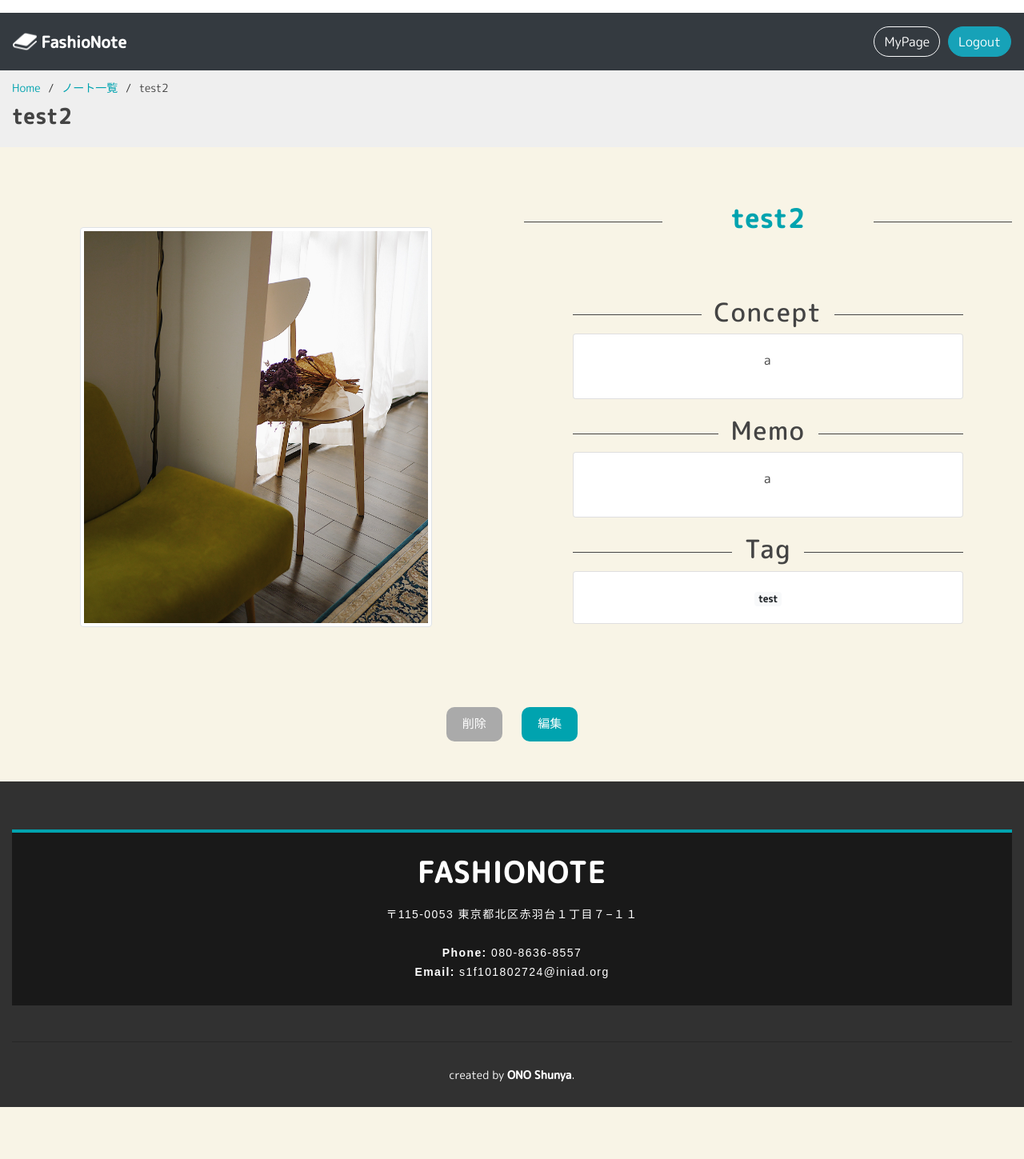
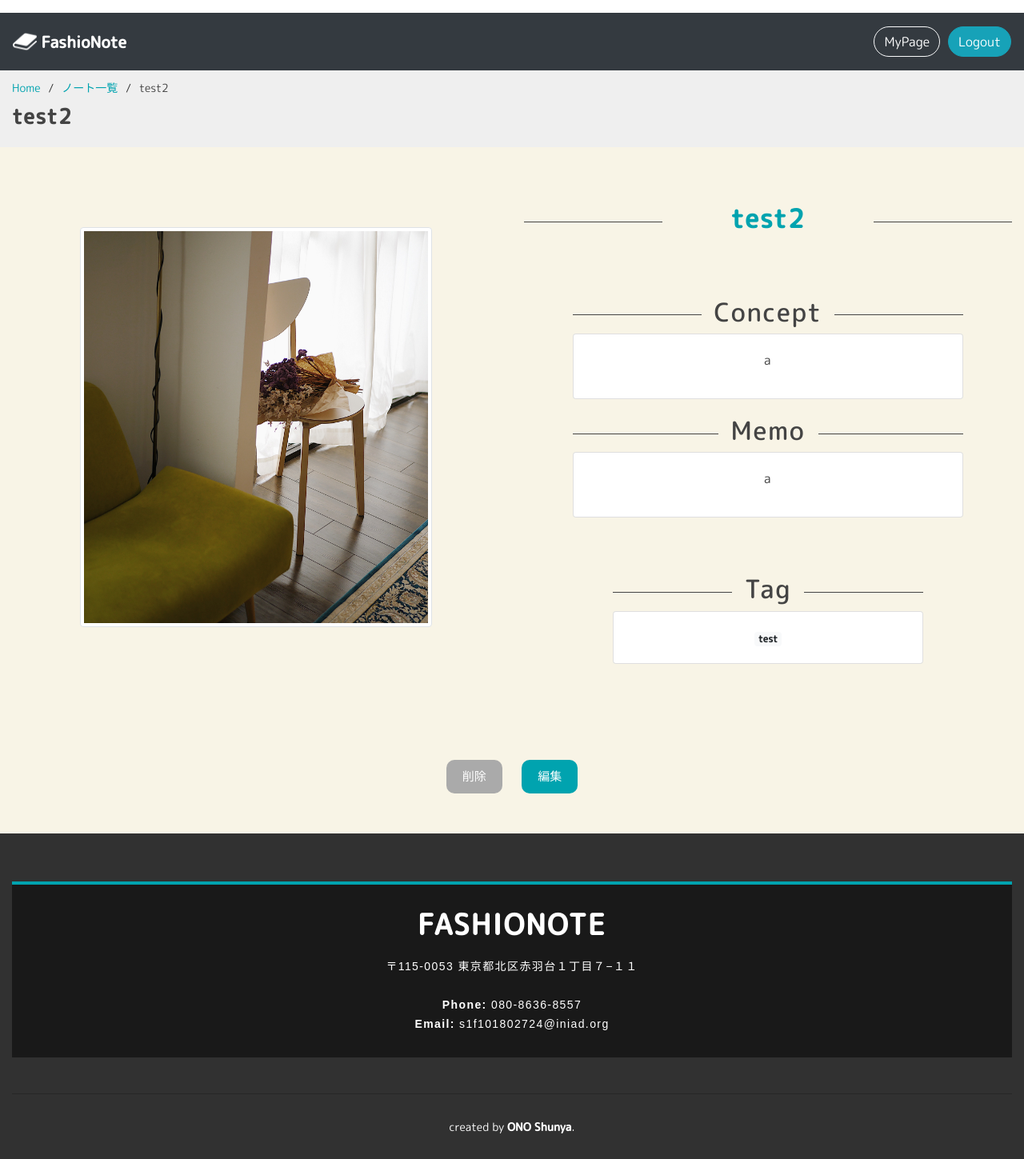
Before and after one commit to Shunya-ONO/fashionote, a Django app: page /detail/5 in a window 1280 px wide. Shown: the whole page at 80% size. Before the commit the page ends 1384 px from the top, so only its background shows below. Run offline with Django 3.2, Linux system fonts and the light colour scheme; a user stored in the database is signed in; data comes from the database, SQL or seed files in the repository; both versions use the stored data as it was after the commit; parts of the project's set-up code (start-up, migrations or seed data) failed here and were passed over; some libraries are stand-ins or nearby versions.

Commit message:
modified design

```diff
--- a/fashionote/static/css/style.css
+++ b/fashionote/static/css/style.css
@@ -382,6 +382,15 @@ input[type="reset"]{
 
 /* -- End Index -- */
 
+/* -- Tag -- */
+.tag{
+  margin-top:50px;
+  padding-right:50px;
+  padding-left:50px;
+  padding-bottom:70px;
+
+}
+
 /* -- detail -- */
 
 .user-detail{
--- a/fashionote/templates/fashionote/index.html
+++ b/fashionote/templates/fashionote/index.html
@@ -38,7 +38,6 @@
             <tr>
               <th>ブランド</th>
               <th>タグ</th>
-              <th></th>
             </tr>
           </thead>
           {% for object in object_list %}
@@ -48,11 +47,8 @@
             </td>
             <td>
               {% for tag in object.tags.all %}
-              <span class="badge badge-light">{{ tag }}</span>
+              <a href="{% url 'fashionote:tag' tag %}"><span class="badge badge-light">{{ tag }}</span></a>
               {% endfor %}
-            </td>
-            <td>
-              <a class="show" href="{% url 'fashionote:update' object.id %}">編集</a>
             </td>
           </tr>
           {% endfor %}
```
Also changed, not shown: db.sqlite3.
